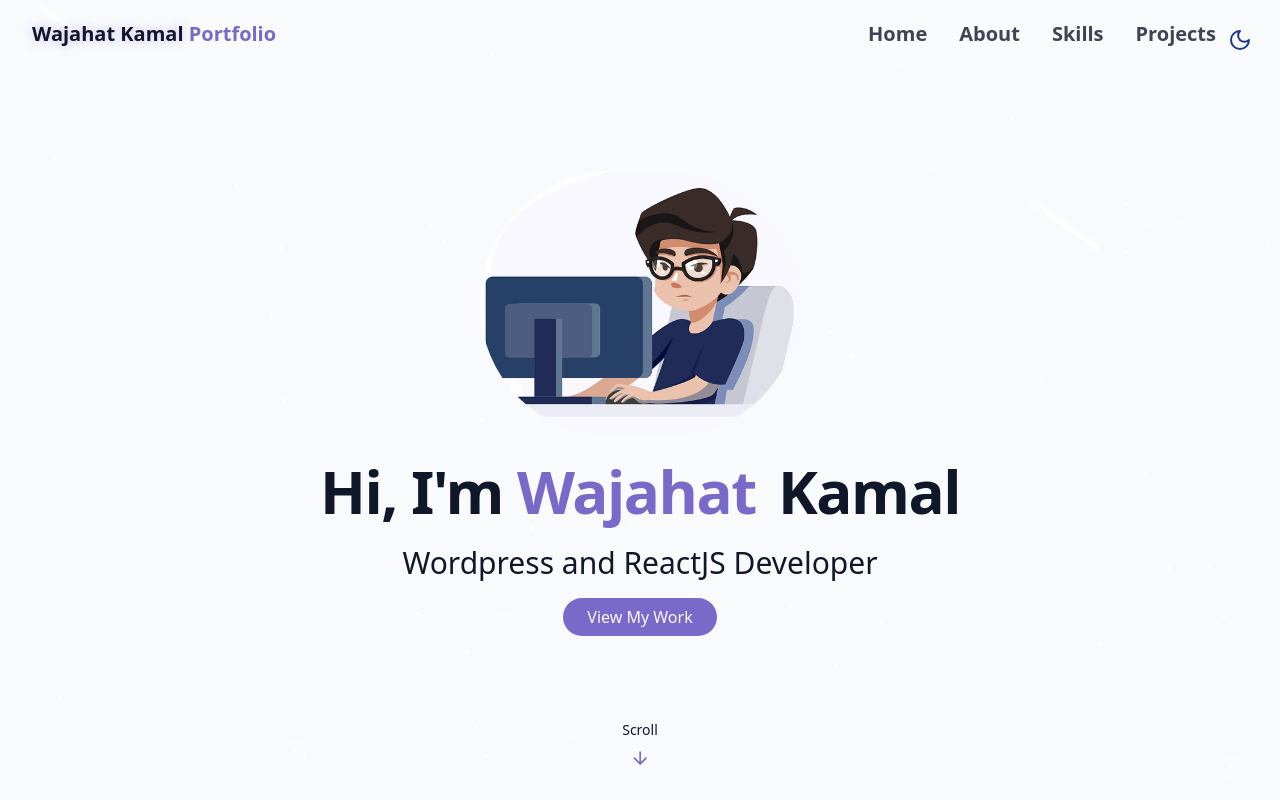
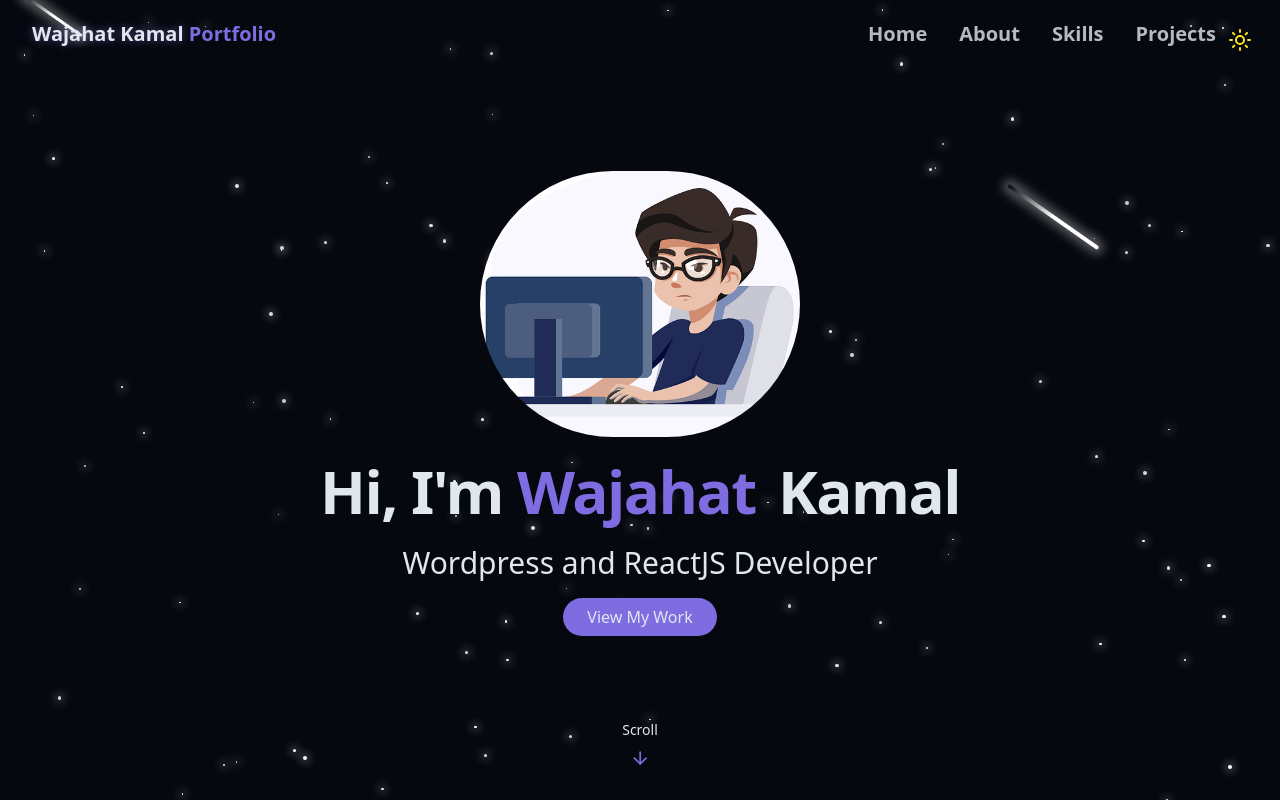
Before and after one commit to wajahat-kamal/Dev-Portfolio, a React (Vite) app: page / in a window 1280 px wide. Shown: the top 800 px of the page. Built offline with nearby package versions, Linux system fonts and the light colour scheme.

Commit message:
Update GitHub link in Footer component and fix focus outline class in ThemeToggle

```diff
--- a/src/components/Footer.jsx
+++ b/src/components/Footer.jsx
@@ -10,7 +10,7 @@ export const  Footer = () => {
         </p>
         <p className="text-sm">
           Built with <a target="_blank" href="https://reactjs.org" className="text-blue-500">React JS</a> and <a target="_blank" href="https://tailwindcss.com" className="text-blue-500">Tailwind CSS.</a>
-         <br /> <a className="text-blue-500" target="_blank" href="https://github.com/wajahat-kamal">The code of this Website.</a>
+         <br /> <a className="text-blue-500" target="_blank" href="https://github.com/wajahat-kamal/WK-Dev-Portfolio">The code of this Website.</a>
         </p>
       </div>
     </footer>
--- a/src/components/ThemeToggle.jsx
+++ b/src/components/ThemeToggle.jsx
@@ -2,23 +2,21 @@ import { Moon, Sun } from "lucide-react";
 import { useEffect, useState } from "react";
 import { cn } from "@/lib/utils";
 
-
 export const ThemeToggle = () => {
   const [isDarkMode, setIsDarkMode] = useState(false);
 
-
   useEffect(() => {
     const storedTheme = localStorage.getItem("theme");
-    if (storedTheme === "dark") {
+
+    if (storedTheme === "dark" || !storedTheme) {
       setIsDarkMode(true);
       document.documentElement.classList.add("dark");
+      localStorage.setItem("theme", "dark");
     } else {
-      localStorage.setItem("theme", "light");
       setIsDarkMode(false);
+      document.documentElement.classList.remove("dark");
     }
   }, []);
-
-
 
   const toggleTheme = () => {
     if (isDarkMode) {
@@ -37,7 +35,7 @@ export const ThemeToggle = () => {
       onClick={toggleTheme}
       className={cn(
         "fixed max-sm:hidden top-5 right-5 z-50 p-2 rounded-full transition-colors duration-300",
-        "focus:outlin-hidden"
+        "focus:outline-none"
       )}
     >
       {isDarkMode ? (
```
